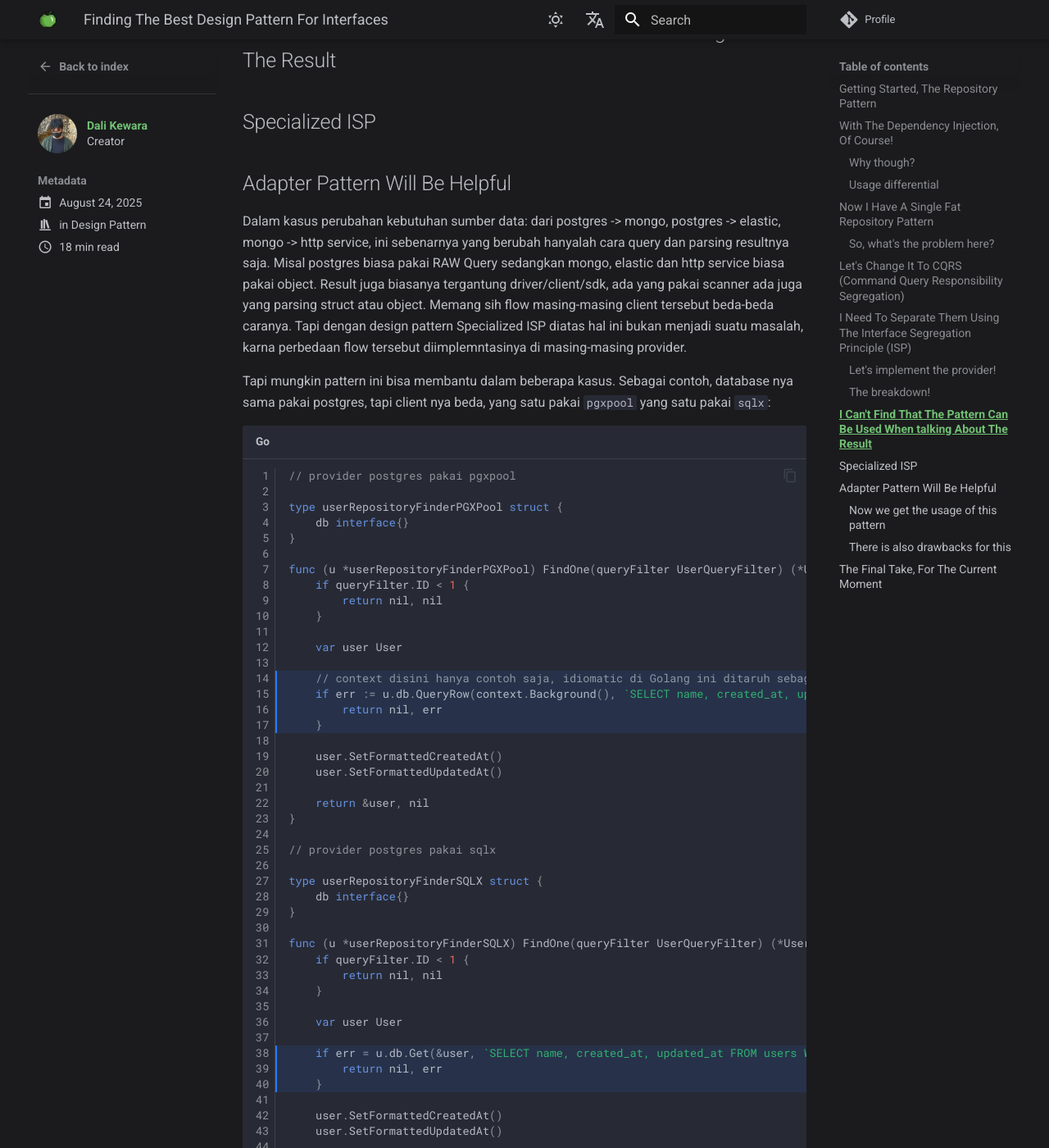
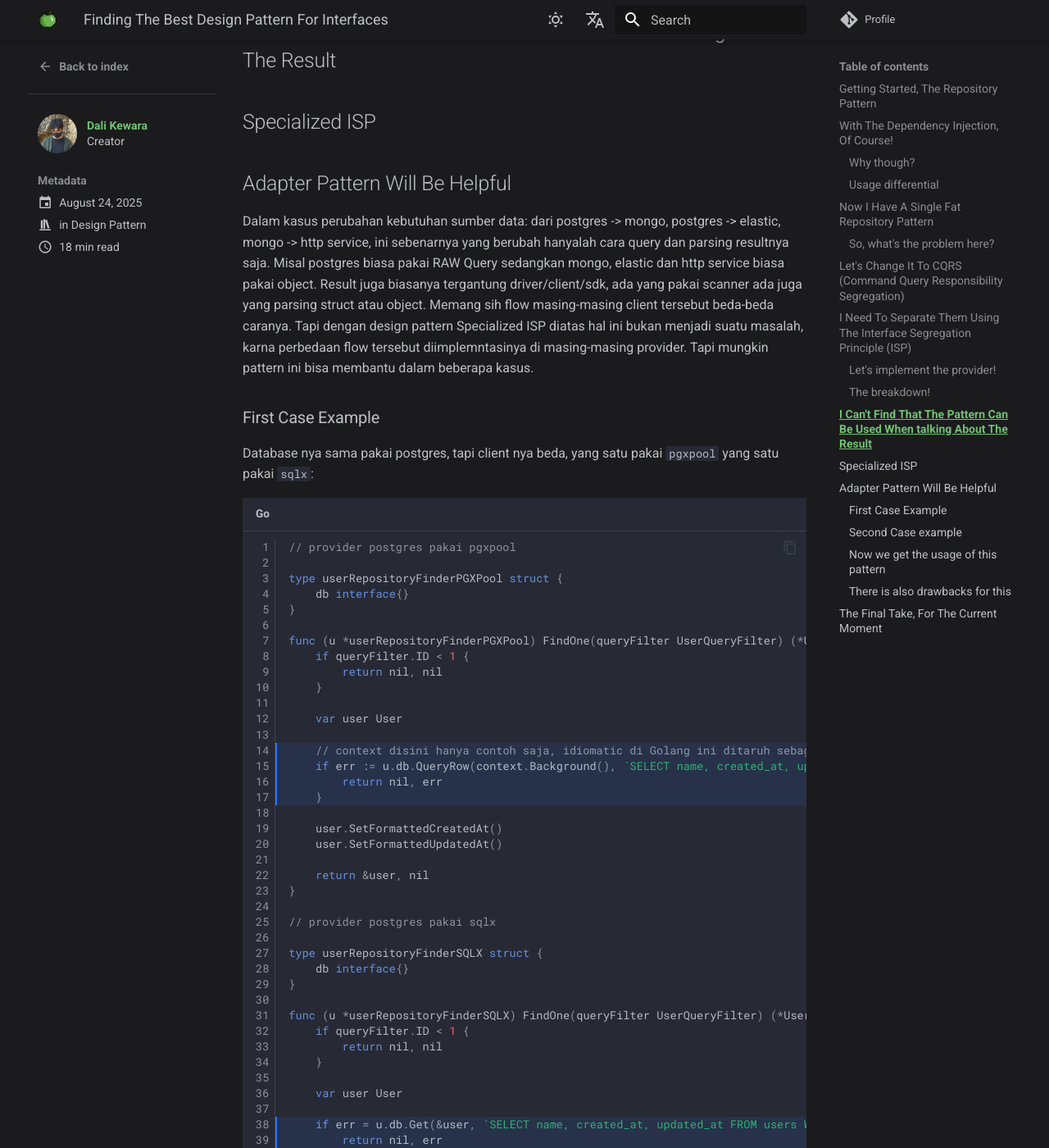
Before and after one commit to dalikewara/dalikewara.github.io, an MkDocs documentation site: the page built from docs/blog/posts/finding-the-best-design-pattern-for-interfaces/index.md, in a window 1280 px wide and 1400 px high, scrolled down 14740 px. Shown: the whole window at 82% size. Built offline with MkDocs 1.6.1 and Material for MkDocs 9.7.7, drawn with Linux system fonts in a browser that asks for light colours; plug-ins that fetch from the network failed and are left out; comment, search, counter and statistics services are not loaded; some of the changed text lies outside the part shown.

Commit message:
init new blog post: finding design pattern for interfaces

````diff
--- a/docs/blog/posts/finding-the-best-design-pattern-for-interfaces/index.md
+++ b/docs/blog/posts/finding-the-best-design-pattern-for-interfaces/index.md
@@ -667,10 +667,11 @@
 sebenarnya yang berubah hanyalah cara query dan parsing resultnya saja. Misal postgres biasa pakai RAW Query sedangkan mongo, elastic dan http service
 biasa pakai object. Result juga biasanya tergantung driver/client/sdk, ada yang pakai scanner ada juga yang parsing struct atau object.
 Memang sih flow masing-masing client tersebut beda-beda caranya. Tapi dengan design pattern Specialized ISP diatas hal ini bukan menjadi suatu masalah,
-karna perbedaan flow tersebut diimplemntasinya di masing-masing provider.
+karna perbedaan flow tersebut diimplemntasinya di masing-masing provider. Tapi mungkin pattern ini bisa membantu dalam beberapa kasus.
 
-Tapi mungkin pattern ini bisa membantu dalam beberapa kasus. Sebagai contoh, database nya sama pakai postgres, tapi client nya beda,
-yang satu pakai `pgxpool` yang satu pakai `sqlx`:
+### First Case Example
+
+Database nya sama pakai postgres, tapi client nya beda, yang satu pakai `pgxpool` yang satu pakai `sqlx`:
 
 ``` go hl_lines="14 15 16 17 38 39 40"
 // provider postgres pakai pgxpool
@@ -724,7 +725,9 @@
 Dari kode diatas bisa dilihat bahwa secara flow yang berbeda hanya yang di highlight saja, selain itu flownya sama antara keduanya.
 Bukankah akan lebih baik jika tidak perlu menulis ulang flow yang sama tersebut?
 
-Contoh lain, misal saya punya fungsi untuk create order. Didalam proses create order tersebut, ada proses insert data order dan update stock product.
+### Second Case example
+
+misal saya punya fungsi untuk create order. Didalam proses create order tersebut, ada proses insert data order dan update stock product.
 Kemudian, anggap saja saya butuh untuk menggunakan Transaction supaya data ordernya valid, kurang lebih seperti ini providernya:
 
 ``` go
````
Also changed, not shown: other parts of docs/blog/posts/finding-the-best-design-pattern-for-interfaces/index.md (+2 -2 lines).
